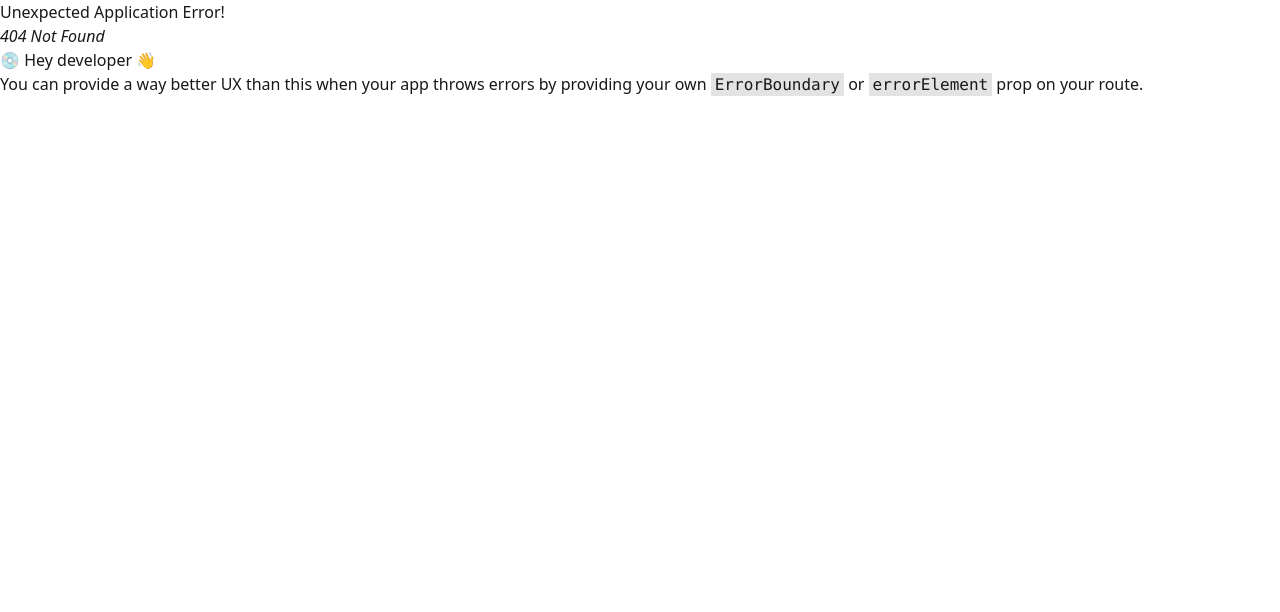
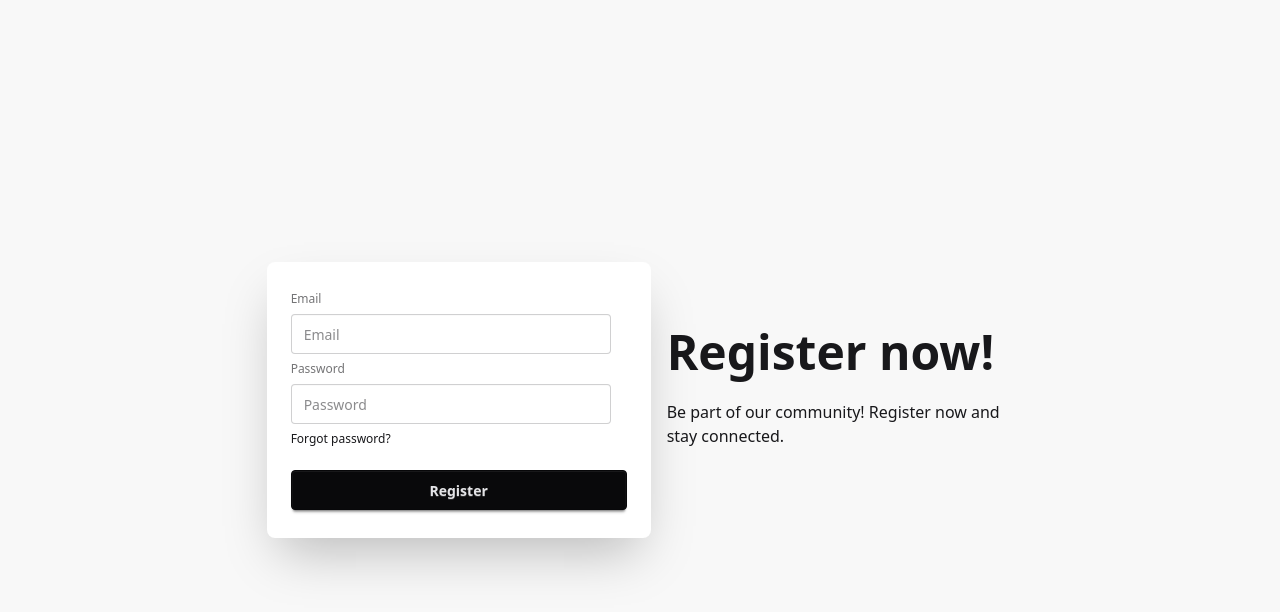
Before and after one commit to RHrakib1/coffe-client, a React (Vite) app: page /register in a window 1280 px wide. Before the commit this address had no page. Shown: the top 612 px of the page. Built offline with nearby package versions, Linux system fonts and the light colour scheme.

Commit message:
login and register from data setup

```diff
--- a/src/Component/Login.jsx
+++ b/src/Component/Login.jsx
@@ -1,9 +1,38 @@
 import React from 'react'
 
 export default function Login() {
+    const handlelogin = e => {
+        e.preventDefault()
+        const netdata = e.target
+        const email = netdata.email.value
+        const password = netdata.password.value
+        const objdata = { email, password }
+        console.log(objdata)
+    }
     return (
         <div>
-            <h1>this is a log in page </h1>
+            <form onSubmit={handlelogin} className="hero bg-base-200 min-h-screen">
+                <div className="hero-content flex-col lg:flex-row-reverse">
+                    <div className="text-center lg:text-left">
+                        <h1 className="text-5xl font-bold">Login now!</h1>
+                        <p className="py-6">
+                            Log in to access your personalized dashboard and exclusive content.
+                        </p>
+                    </div>
+                    <div className="card bg-base-100 w-full max-w-sm shrink-0 shadow-2xl">
+                        <div className="card-body">
+                            <fieldset className="fieldset">
+                                <label className="label">Email</label>
+                                <input type="email" name='email' className="input" placeholder="Email" />
+                                <label className="label">Password</label>
+                                <input type="password" name='password' className="input" placeholder="Password" />
+                                <div><a className="link link-hover">Forgot password?</a></div>
+                                <button className="btn btn-neutral mt-4">Login</button>
+                            </fieldset>
+                        </div>
+                    </div>
+                </div>
+            </form>
         </div>
     )
 }
--- a/src/Component/Register.jsx
+++ b/src/Component/Register.jsx
@@ -1,9 +1,38 @@
 import React from 'react'
 
 export default function Register() {
-  return (
-    <div>
-      <h1>this is register section</h1>
-    </div>
-  )
+    const handleregister = e => {
+        e.preventDefault()
+        const netdata = e.target
+        const email = netdata.email.value
+        const password = netdata.password.value
+        const objdata = { email, password }
+        console.log(objdata)
+    }
+    return (
+        <div>
+            <form onSubmit={handleregister} className="hero bg-base-200 min-h-screen">
+                <div className="hero-content flex-col lg:flex-row-reverse">
+                    <div className="text-center lg:text-left">
+                        <h1 className="text-5xl font-bold">Register now!</h1>
+                        <p className="py-6">
+                            Be part of our community! Register now and stay connected.
+                        </p>
+                    </div>
+                    <div className="card bg-base-100 w-full max-w-sm shrink-0 shadow-2xl">
+                        <div className="card-body">
+                            <fieldset className="fieldset">
+                                <label className="label">Email</label>
+                                <input type="email" name='email' className="input" placeholder="Email" />
+                                <label className="label">Password</label>
+                                <input type="password" name='password' className="input" placeholder="Password" />
+                                <div><a className="link link-hover">Forgot password?</a></div>
+                                <button className="btn btn-neutral mt-4">Register</button>
+                            </fieldset>
+                        </div>
+                    </div>
+                </div>
+            </form>
+        </div>
+    )
 }
```
Also changed, not shown: src/main.jsx (+11 -1 lines).
